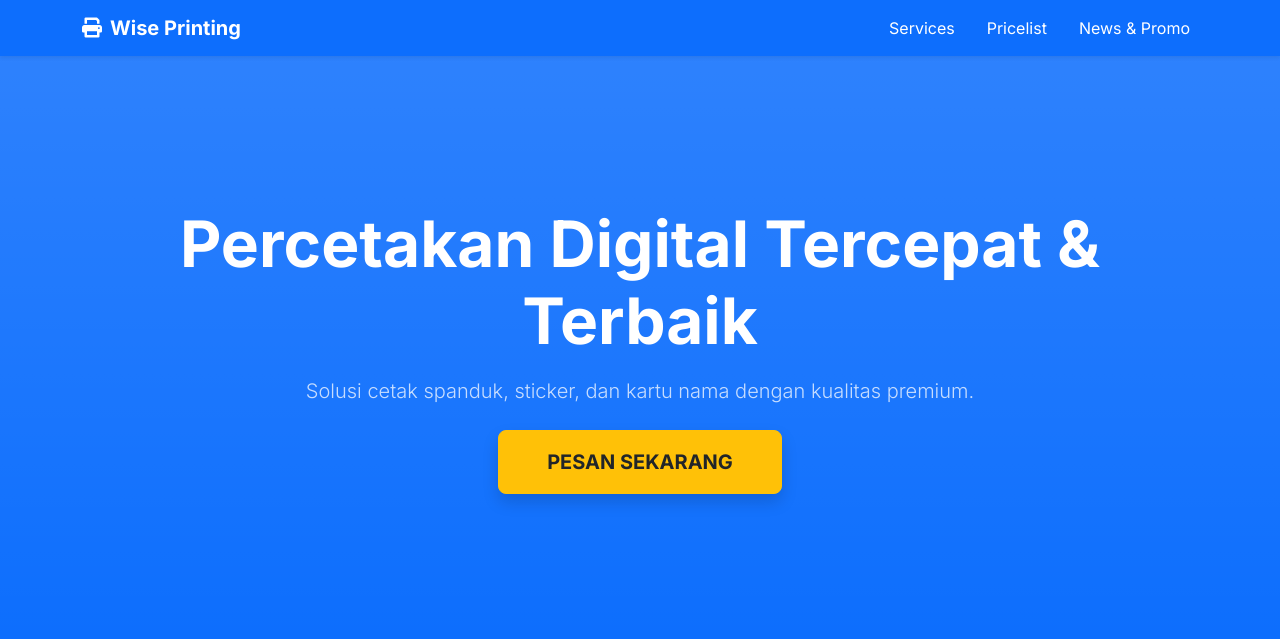
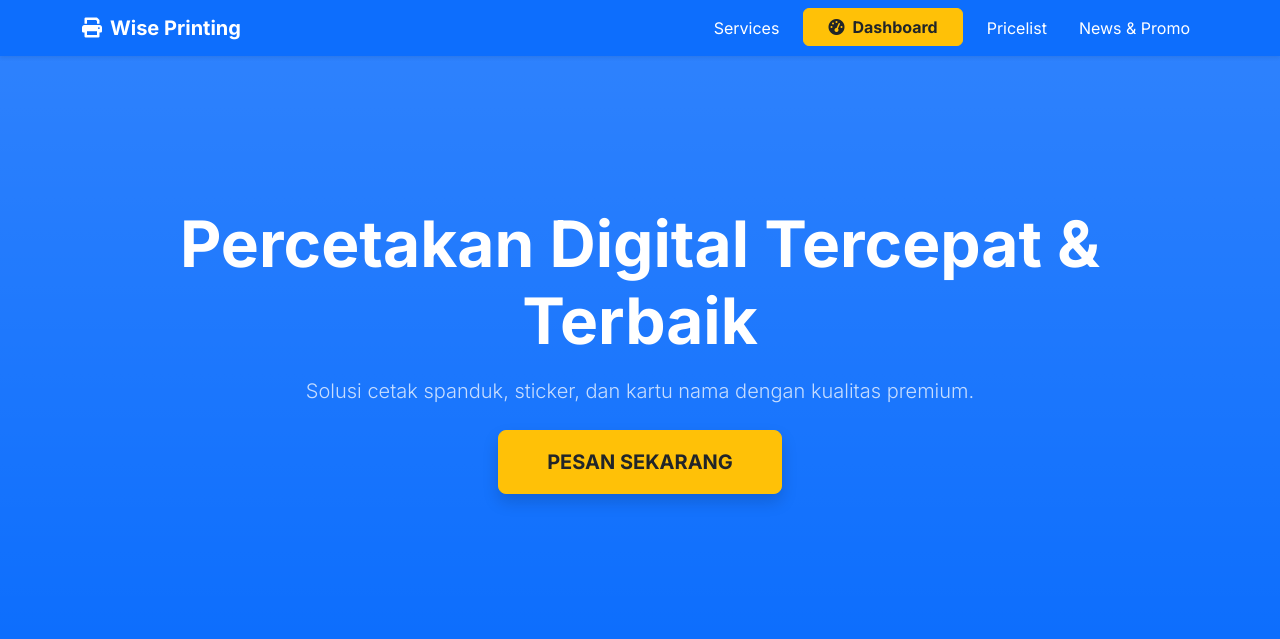
Before and after one commit to iroysaid/PrintFlow, a CodeIgniter 4 app: the page made by app/Views/landing_page.php in a window 1280 px wide. Shown: the top 639 px of the page. Run offline with PHP 8.4 and a stand-in for CodeIgniter, Linux system fonts and the light colour scheme; the template is opened without the code that fills it, so the values that code supplies are empty; some libraries are stand-ins or nearby versions.

Commit message:
Feat: Show Dashboard button on landing page only for logged-in users

```diff
--- a/app/Views/landing_page.php
+++ b/app/Views/landing_page.php
@@ -25,6 +25,14 @@
             <div class="collapse navbar-collapse" id="navLanding">
                 <ul class="navbar-nav ms-auto gap-3">
                     <li class="nav-item"><a class="nav-link text-white" href="#services">Services</a></li>
+
+                    <?php if(session()->get('logged_in')): ?>
+                        <li class="nav-item">
+                            <a class="btn btn-warning fw-bold text-dark px-4" href="<?= (session()->get('role') == 'cashier') ? '/pos' : '/admin/dashboard' ?>">
+                                <i class="fas fa-tachometer-alt me-2"></i>Dashboard
+                            </a>
+                        </li>
+                    <?php endif; ?>
                     <li class="nav-item"><a class="nav-link text-white" href="#pricelist">Pricelist</a></li>
                     <li class="nav-item"><a class="nav-link text-white" href="#news">News & Promo</a></li>
                     <!-- Login Button Hiden -->
```
